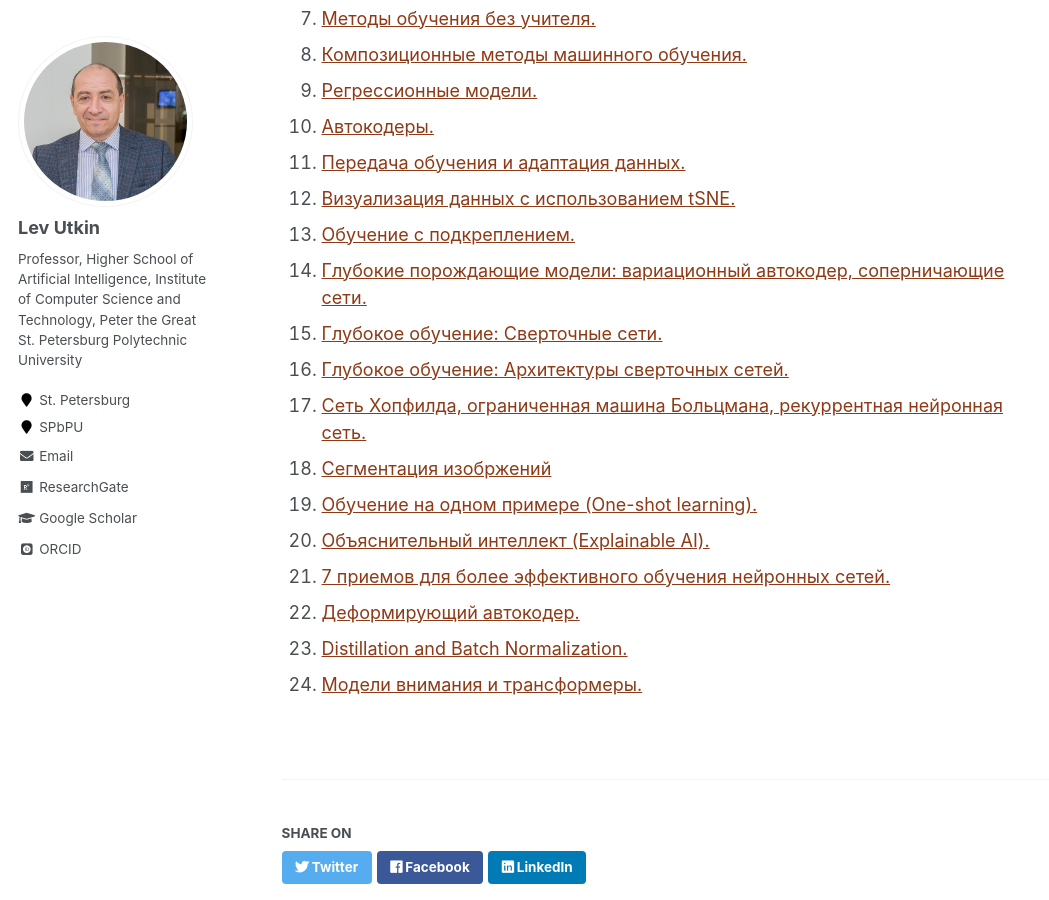
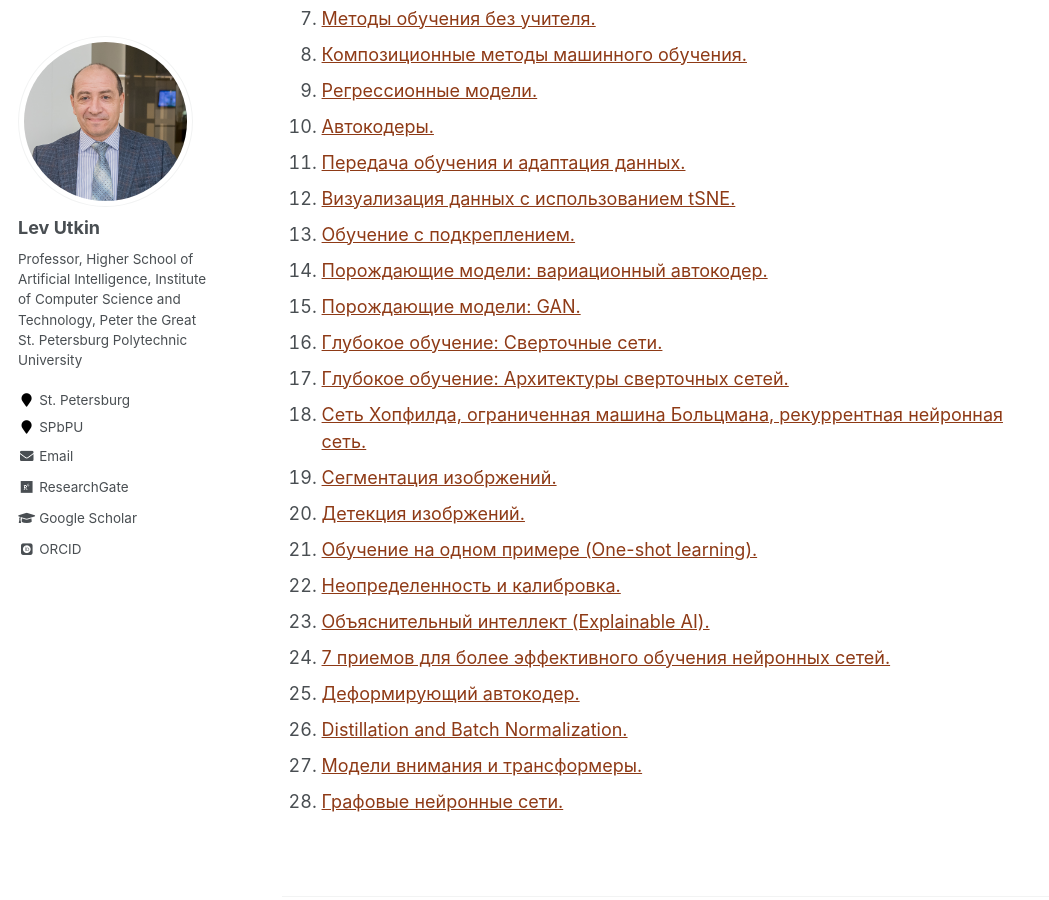
Before and after one commit to levutkin/levutkin.github.io, a Jekyll site: the page built from _teaching/machine-learning.md, in a window 1280 px wide and 900 px high, scrolled down 444 px. Shown: the whole window, without its empty margins (0-1049 px from the left). Built offline with Jekyll 4.4.1, drawn with Linux system fonts in a browser that asks for light colours; some web fonts are replaced.

Commit message:
Update machine-learning.md

```diff
--- a/_teaching/machine-learning.md
+++ b/_teaching/machine-learning.md
@@ -21,14 +21,18 @@
  10. [Передача обучения и адаптация данных.](/files/Machine_Learning_LTU_10.pdf)
  11. [Визуализация данных с использованием tSNE.](/files/Machine_Learning_Dim_Red.pdf)
  12. [Обучение с подкреплением.](/files/Machine_Learning_LTU_12.pdf)
- 13. [Глубокие порождающие модели: вариационный автокодер, соперничающие сети.](/files/Machine_Learning_Gen_Learn.pdf)
- 14. [Глубокое обучение: Cверточные сети.](/files/Machine_Learning_ConvN.pdf)
- 15. [Глубокое обучение: Архитектуры сверточных сетей.](/files/Machine_Learning_ConvN_Archit.pdf)
- 16. [Сеть Хопфилда, ограниченная машина Больцмана, рекуррентная нейронная сеть.](/files/Machine_Learning_Hopfield_etc.pdf)
- 17. [Сегментация изобржений](/files/Machine_Learning_Segment.pdf)
- 18. [Обучение на одном примере (One-shot learning).](/files/Machine_Learning_One_Shot.pdf)
- 19. [Объяснительный интеллект (Explainable AI).](/files/Machine_Learning_SPbPU_XAI.pdf)
- 20. [7 приемов для более эффективного обучения нейронных сетей.](/files/Machine_Learning_7_tricks_to_learn.pdf)
- 21. [Деформирующий автокодер.](/files/Deforming_autoencoder.pdf)
- 22. [Distillation and Batch Normalization.](/files/Machine_Learning_Distil_BN.pdf)
- 23. [Модели внимания и трансформеры.](/files/Machine_Learning_Attention.pdf)
+ 13. [Порождающие модели: вариационный автокодер.](/files/Machine_Learning_Gen_Learn.pdf)
+ 14. [Порождающие модели: GAN.](/files/Machine_Learning_GAN.pdf)
+ 15. [Глубокое обучение: Cверточные сети.](/files/Machine_Learning_ConvN.pdf)
+ 16. [Глубокое обучение: Архитектуры сверточных сетей.](/files/Machine_Learning_ConvN_Archit.pdf)
+ 17. [Сеть Хопфилда, ограниченная машина Больцмана, рекуррентная нейронная сеть.](/files/Machine_Learning_Hopfield_etc.pdf)
+ 18. [Сегментация изобржений.](/files/Machine_Learning_Segment.pdf)
+ 19. [Детекция изобржений.](/files/Machine_Learning_Detection.pdf)
+ 20. [Обучение на одном примере (One-shot learning).](/files/Machine_Learning_One_Shot.pdf)
+ 21. [Неопределенность и калибровка.](/files/Machine_Learning_Uncert.pdf)
+ 22. [Объяснительный интеллект (Explainable AI).](/files/Machine_Learning_SPbPU_XAI.pdf)
+ 23. [7 приемов для более эффективного обучения нейронных сетей.](/files/Machine_Learning_7_tricks_to_learn.pdf)
+ 24. [Деформирующий автокодер.](/files/Deforming_autoencoder.pdf)
+ 25. [Distillation and Batch Normalization.](/files/Machine_Learning_Distil_BN.pdf)
+ 26. [Модели внимания и трансформеры.](/files/Machine_Learning_Attention.pdf)
+ 27. [Графовые нейронные сети.](/files/Machine_Learning_GraphNN.pdf)
```
